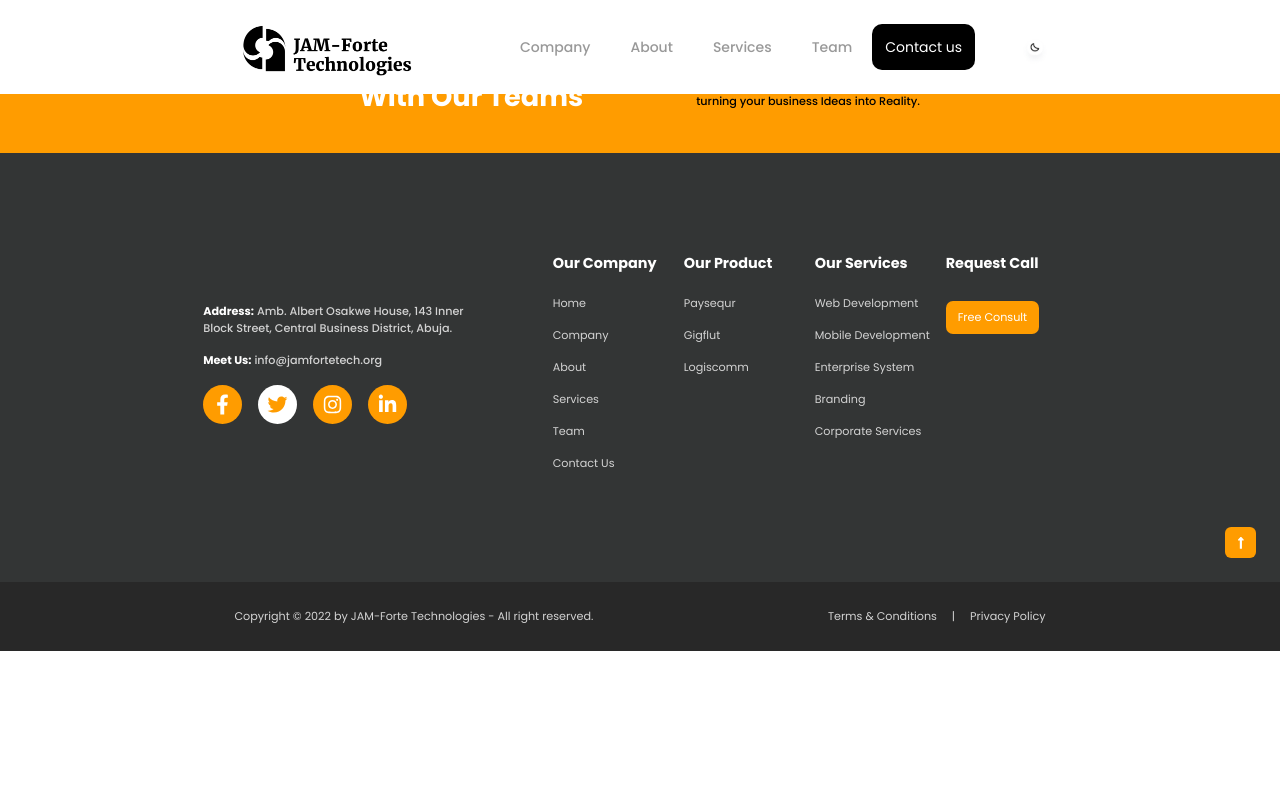
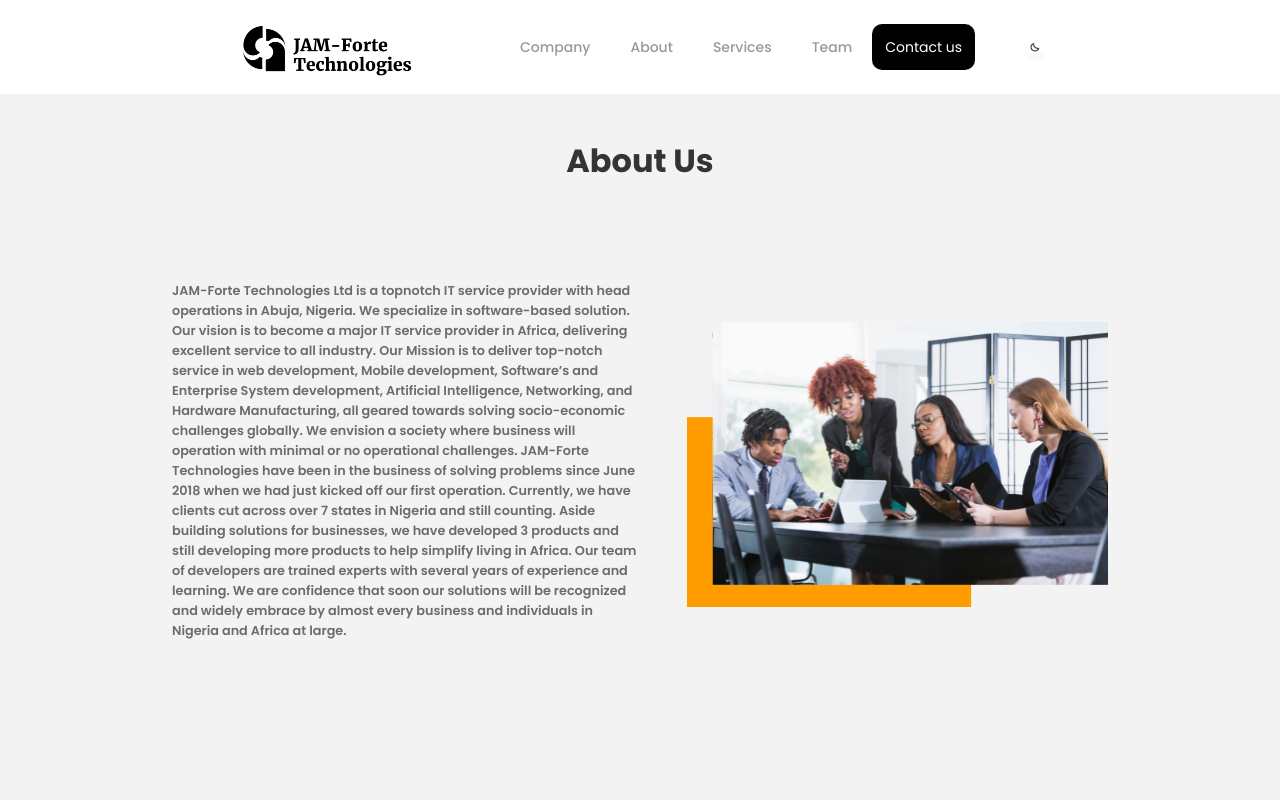
Before and after one commit to Erehmaryann/Erehmaryann.github.io, a React (Vite) app: page /about in a window 1280 px wide. Shown: the top 800 px of the page. Built offline with nearby package versions, Linux system fonts and the light colour scheme.

Commit message:
about page

```diff
--- a/src/App.tsx
+++ b/src/App.tsx
@@ -7,6 +7,7 @@
 const MobileNav = lazy(() => import("./components/nav-bar/mobile-nav"));
 const Team = lazy(() => import("./pages/team/team"));
 const Home = lazy(() => import("./pages/home/home"));
+const About = lazy(() => import("./pages/about-us/about-us"));
 const Footer = lazy(() => import("./components/footer/footer"));
 const ThemeContextWrapper = lazy(() => import("./context/ThemeContextWrapper"));
 
@@ -22,6 +23,7 @@
           <Routes location={location} key={location.key}>
             <Route path="/" element={<Home />} />
             <Route path="team" element={<Team />} />
+            <Route path="about" element={<About />} />
           </Routes>
         </AnimatePresence>
         <Footer />
--- a/src/components/about/why-us.tsx
+++ b/src/components/about/why-us.tsx
@@ -48,7 +48,7 @@
             <h6 className="text-[#333535] font-[700] text[0.9rem]">
               Lifetime Support
             </h6>
-            <p className="text-[#909090] text-[0.8rem] font-[400] dark:text-[#000]">
+            <p className="text-[#909090] dark:text-[#000] text-[0.8rem] font-[400]">
               We offer lifetime support for all project deployed.
             </p>
           </div>
--- a/src/components/company/company.tsx
+++ b/src/components/company/company.tsx
@@ -84,7 +84,7 @@
               Artificial Intelligence, Networking, and Hardware Manufacturing,
               all geared towards solving socio-economic challenges globally.
             </p>
-            <a href="/">
+            <a href="/about">
               <Button
                 type="button"
                 className="bg-[#ff9c00] drop-shadow-md
--- a/src/pages/about-us/about-us.tsx
+++ b/src/pages/about-us/about-us.tsx
@@ -1,29 +1,66 @@
 import React from "react";
+import { motion } from "framer-motion";
+import { fadeInDown } from "../../components/services/variants";
+
+import team from "../../assets/svg/about-us.svg";
 
 function AboutUs() {
   return (
-    <div>
-      <p>
-        JAM-Forte Technologies Ltd is a topnotch IT service provider with head
-        operations in Abuja, Nigeria. We specialize in software-based solution.
-        Our vision is to become a major IT service provider in Africa,
-        delivering excellent service to all industry. Our Mission is to deliver
-        top-notch service in web development, Mobile development, Software’s and
-        Enterprise System development, Artificial Intelligence, Networking, and
-        Hardware Manufacturing, all geared towards solving socio-economic
-        challenges globally. We envision a society where business will operation
-        with minimal or no operational challenges. JAM-Forte Technologies have
-        been in the business of solving problems since June 2018 when we had
-        just kicked off our first operation. Currently, we have clients cut
-        across over 7 states in Nigeria and still counting. Aside building
-        solutions for businesses, we have developed 3 products and still
-        developing more products to help simplify living in Africa. Our team of
-        developers are trained experts with several years of experience and
-        learning. We are confidence that soon our solutions will be recognized
-        and widely embrace by almost every business and individuals in Nigeria
-        and Africa at large.
-      </p>
-    </div>
+    <section className="w-screen h-screen flex justify-center items-center dark:bg-[#D3D3D3] bg-[#F3F3F3]">
+      <motion.div
+        className="flex flex-col items-center justify-center w-full sm:p-4"
+        initial={{ opacity: 0 }}
+        whileInView={{ opacity: 1 }}
+        transition={{ duration: 1.5 }}
+        viewport={{ once: true }}
+      >
+        <motion.h1
+          className="text-[#333535] text-[2rem] font-[700] leading-[26px] sm:text-justify w-[100%] md:text-center pt-[120px]"
+          variants={fadeInDown}
+          initial="initial"
+          animate="animate"
+        >
+          About Us
+        </motion.h1>
+        <motion.div
+          className="md:w-[75%] flex justify-between items-center sm:pb-14 md:pb-[100px] h-auto md:flex-row sm:flex-col sm:pt-[35px]"
+          variants={fadeInDown}
+          initial="initial"
+          animate="animate"
+        >
+          <div className="md:w-[50%] sm:w-[100%] sm:pb-8 md:mt-10">
+            <p className="text-[#6C6C6C] dark:text-[#000] font-[600] text-[0.8rem] pt-8 leading-5">
+              JAM-Forte Technologies Ltd is a topnotch IT service provider with
+              head operations in Abuja, Nigeria. We specialize in software-based
+              solution. Our vision is to become a major IT service provider in
+              Africa, delivering excellent service to all industry. Our Mission
+              is to deliver top-notch service in web development, Mobile
+              development, Software’s and Enterprise System development,
+              Artificial Intelligence, Networking, and Hardware Manufacturing,
+              all geared towards solving socio-economic challenges globally. We
+              envision a society where business will operation with minimal or
+              no operational challenges. JAM-Forte Technologies have been in the
+              business of solving problems since June 2018 when we had just
+              kicked off our first operation. Currently, we have clients cut
+              across over 7 states in Nigeria and still counting. Aside building
+              solutions for businesses, we have developed 3 products and still
+              developing more products to help simplify living in Africa. Our
+              team of developers are trained experts with several years of
+              experience and learning. We are confidence that soon our solutions
+              will be recognized and widely embrace by almost every business and
+              individuals in Nigeria and Africa at large.
+            </p>
+          </div>
+          <div className="md:w-[45%] sm:w-[100%] items-start sm:mt-12 md:h-auto sm:h-[60%]">
+            <img
+              src={team}
+              alt="ladies"
+              className="w-full md:h-auto sm:h-full sm:my-[-10px] md:m-0 sm:mx-auto"
+            />
+          </div>
+        </motion.div>
+      </motion.div>
+    </section>
   );
 }
 
```
Also changed, not shown: src/index.css (+0 -71 lines), src/assets/svg/about-us.svg (added).
